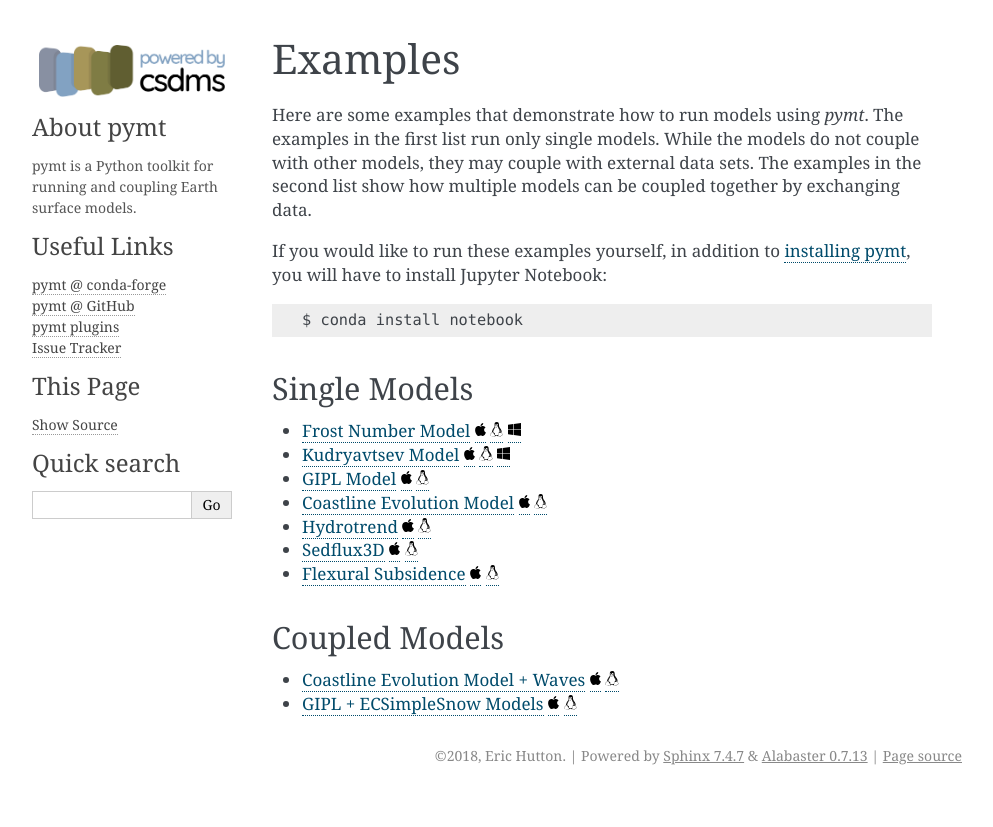
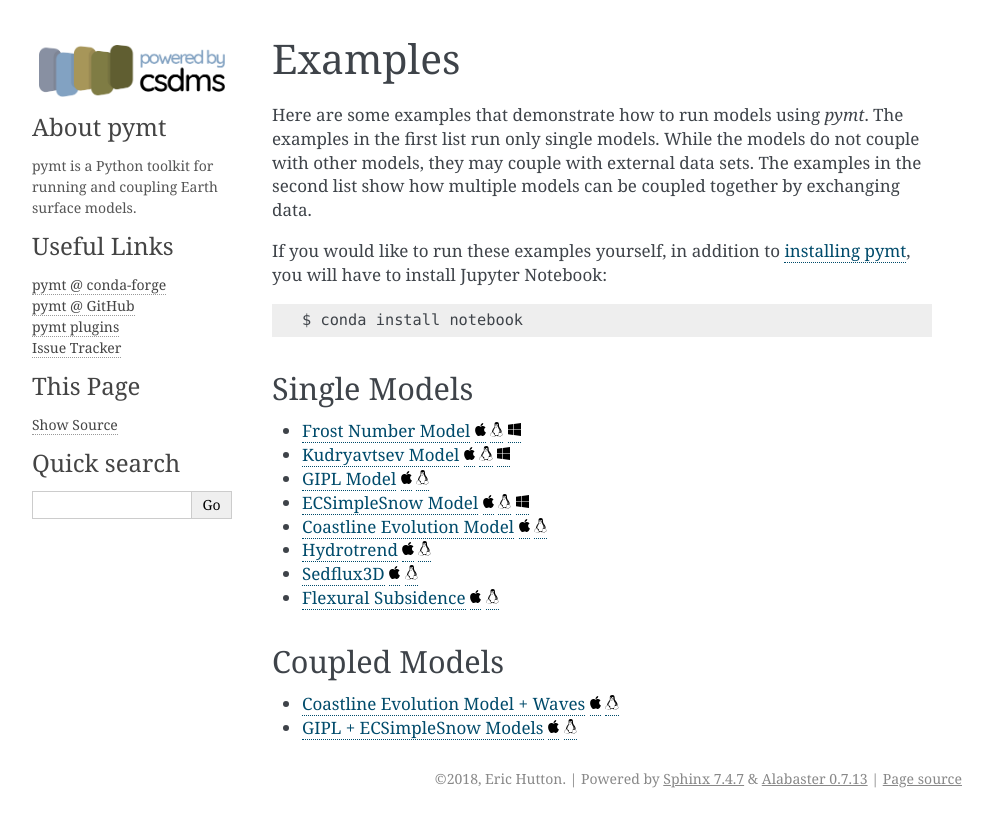
Before and after one commit to csdms/pymt, a Sphinx documentation site: the page built from docs/examples.rst, in a window 1280 px wide. Shown: the top 827 px of the page, without its empty margins (148-1141 px from the left). Built offline with Sphinx 7.4.7, drawn with Linux system fonts in a browser that asks for light colours; pages that are not in the unit, such as notebooks, are missing from menus.

Commit message:
Add Notebook for ECSimpleSnow
Courtesy of @wk1984.

```diff
--- a/docs/examples.rst
+++ b/docs/examples.rst
@@ -22,6 +22,7 @@
 * :doc:`Frost Number Model <demos/frost_number>` |macOS| |Linux| |Windows|
 * :doc:`Kudryavtsev Model <demos/ku>` |macOS| |Linux| |Windows|
 * :doc:`GIPL Model<demos/Example_01_Basic_Use_GIPL>` |macOS| |Linux|
+* :doc:`ECSimpleSnow Model <demos/ECSnow_PyMT>` |macOS| |Linux| |Windows|
 * :doc:`Coastline Evolution Model <demos/cem>` |macOS| |Linux|
 * :doc:`Hydrotrend<demos/hydrotrend>` |macOS| |Linux|
 * :doc:`Sedflux3D <demos/sedflux3d>` |macOS| |Linux|
@@ -66,3 +67,4 @@
       <demos/cem_and_waves>
       <demos/Example_02_GIPL_ECSimpleSnow>
       <demos/sedflux3d_and_child>
+      <demos/ECSnow_PyMT>
```
Also changed, not shown: docs/demos/ECSnow_PyMT.ipynb (added).
